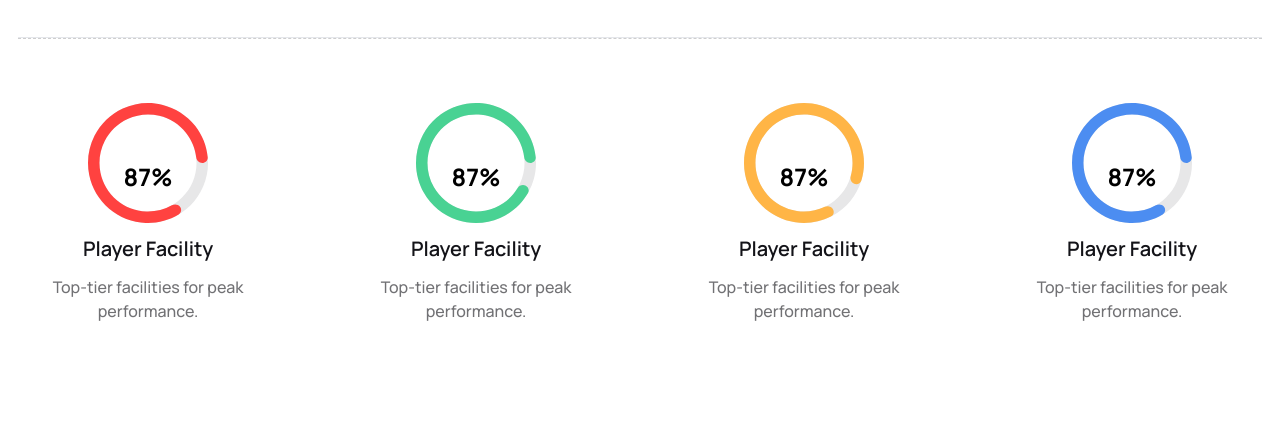
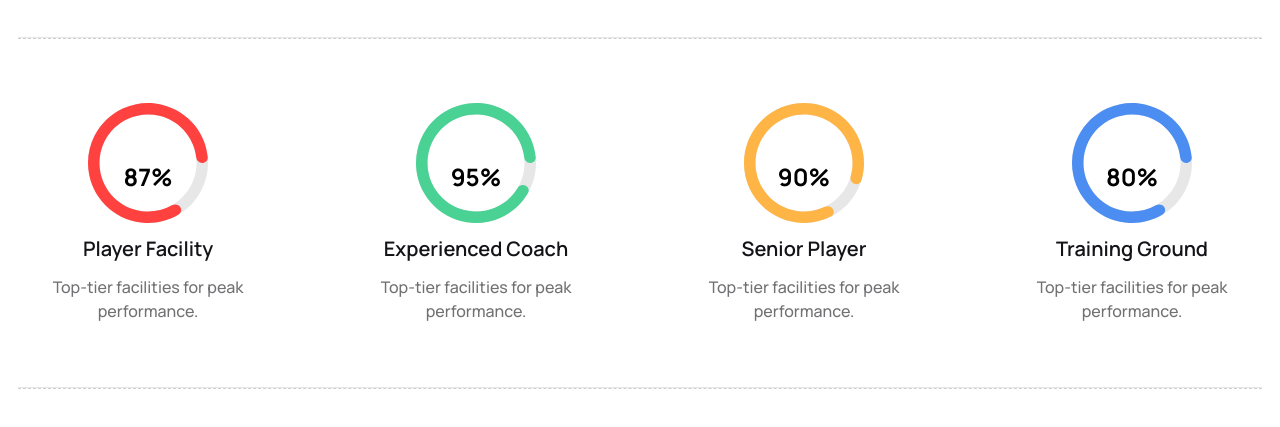
Before and after one commit to gmhridu/hockeys, a website built with Vite: page index.html in a window 1280 px wide. Shown: the part 757-1184 px from the top of the page. Before the commit the page ends 1104 px from the top, so only its background shows below. Built offline with nearby package versions, Linux system fonts and the light colour scheme.

Commit message:
added divider

```diff
--- a/index.html
+++ b/index.html
@@ -167,9 +167,9 @@
     <div class="relative flex flex-col items-center justify-center p-6 bg-white rounded-lg">
       <img src="./images/circle-green.svg" alt="">
       <h2 class="absolute top-1/2 left-1/2 transform -translate-x-1/2 -translate-y-[162%]
-         text-black text-2xl font-bold">87%</h2>
+         text-black text-2xl font-bold">95%</h2>
       <div>
-        <h4 class="text-xl text-[#131318] font-semibold text-center my-3">Player Facility</h4>
+        <h4 class="text-xl text-[#131318] font-semibold text-center my-3">Experienced Coach</h4>
         <p class="text-sm md:text-base md:font-medium text-[#13131899] text-center">Top-tier facilities for peak
           performance.</p>
       </div>
@@ -178,9 +178,9 @@
     <!-- Progress -3 -->
     <div class="relative flex flex-col items-center justify-center p-6 bg-white rounded-lg">
       <img src="./images/circle-yellow.svg" alt="">
-      <h2 class="absolute top-1/2 left-1/2 transform -translate-x-1/2 -translate-y-[162%] text-black text-2xl font-bold">87%</h2>
+      <h2 class="absolute top-1/2 left-1/2 transform -translate-x-1/2 -translate-y-[162%] text-black text-2xl font-bold">90%</h2>
       <div>
-        <h4 class="text-xl text-[#131318] font-semibold text-center my-3">Player Facility</h4>
+        <h4 class="text-xl text-[#131318] font-semibold text-center my-3">Senior Player</h4>
         <p class="text-sm md:text-base md:font-medium text-[#13131899] text-center">Top-tier facilities for peak performance.</p>
       </div>
     </div>
@@ -188,22 +188,18 @@
     <!-- Progress -4 -->
     <div class="relative flex flex-col items-center justify-center p-6 bg-white rounded-lg">
       <img src="./images/circle-blue.svg" alt="">
-      <h2 class="absolute top-1/2 left-1/2 transform -translate-x-1/2 -translate-y-[162%] text-black text-2xl font-bold">87%</h2>
+      <h2 class="absolute top-1/2 left-1/2 transform -translate-x-1/2 -translate-y-[162%] text-black text-2xl font-bold">80%</h2>
       <div>
-        <h4 class="text-xl text-[#131318] font-semibold text-center my-3">Player Facility</h4>
+        <h4 class="text-xl text-[#131318] font-semibold text-center my-3">Training Ground</h4>
         <p class="text-sm text-center md:text-base md:font-medium text-[#13131899]">Top-tier facilities for peak performance.</p>
       </div>
     </div>
   </div>
 </div>
-
-
-
-          </div>
-
-        </div>
-      </main>
-    </div>
+</div>
+<hr class="dashed">
+</main>
+</div>
 
     <footer></footer>
   </body>
```
